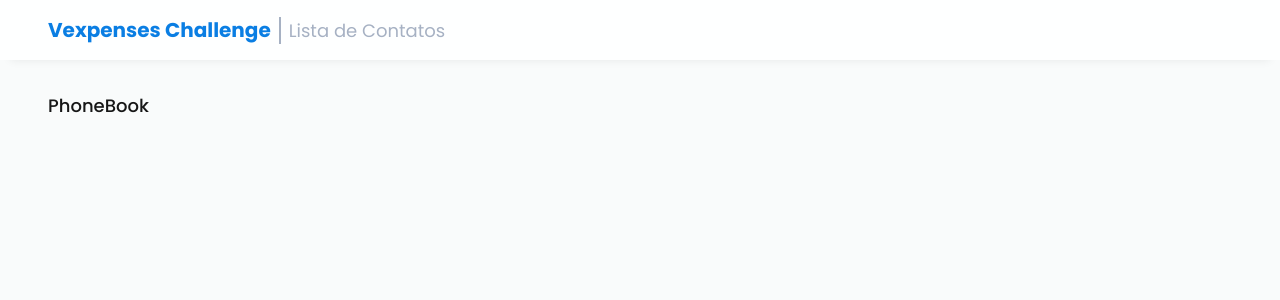
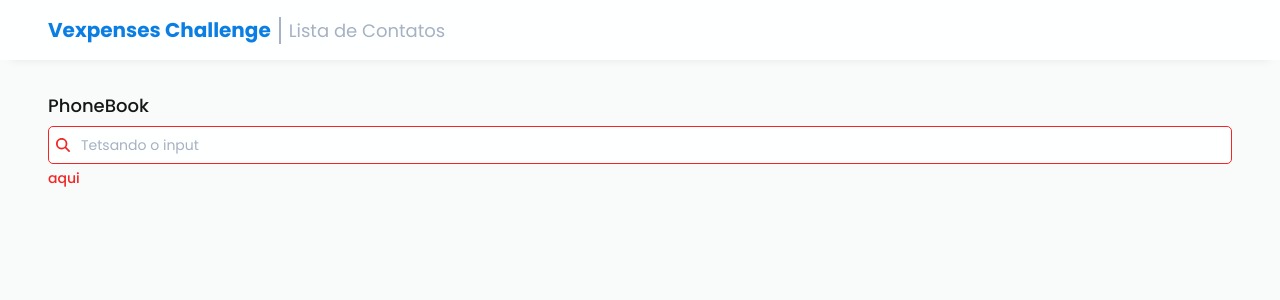
Before and after one commit to Luiz-Fellipe/contact-book, a React (Vite) app: page / in a window 1280 px wide. Shown: the top 300 px of the page. Built offline with nearby package versions, Linux system fonts and the light colour scheme.

Commit message:
feat: create input with svg component

```diff
--- a/package.json
+++ b/package.json
@@ -10,6 +10,10 @@
     "preview": "vite preview"
   },
   "dependencies": {
+    "@fortawesome/fontawesome-svg-core": "^6.4.0",
+    "@fortawesome/free-regular-svg-icons": "^6.4.0",
+    "@fortawesome/free-solid-svg-icons": "^6.4.0",
+    "@fortawesome/react-fontawesome": "^0.2.0",
     "@radix-ui/react-slot": "^1.0.1",
     "react": "^18.2.0",
     "react-dom": "^18.2.0",
--- /dev/null
+++ b/src/components/inputs/InputSVG/index.tsx
@@ -0,0 +1,91 @@
+import React, { useRef } from 'react';
+import {
+  FieldErrorsImpl,
+  FieldError,
+  Merge,
+  FieldValues,
+} from 'react-hook-form';
+
+import { FontAwesomeIcon } from '@fortawesome/react-fontawesome';
+import { faSearch, IconDefinition } from '@fortawesome/free-solid-svg-icons';
+import { IconProp } from '@fortawesome/fontawesome-svg-core';
+
+// COMPONENTS
+import { Text } from 'components/texts';
+
+// STYLES
+import { WrapperInputSVG, RowInput } from './styles';
+
+interface IInputProps
+  extends React.DetailedHTMLProps<
+    React.InputHTMLAttributes<HTMLInputElement>,
+    HTMLInputElement
+  > {
+  error?: string | FieldError | Merge<FieldError, FieldErrorsImpl<FieldValues>>;
+  loading?: boolean;
+  styleRowInput?: React.CSSProperties;
+  icon?: IconProp | IconDefinition;
+  styleIcon?: React.CSSProperties;
+}
+
+export const InputSVG = React.forwardRef<HTMLInputElement, IInputProps>(
+  (
+    {
+      error,
+      loading = false,
+      disabled = false,
+      className,
+      styleRowInput,
+      icon,
+      styleIcon,
+      onMouseEnter,
+      onMouseOut,
+      onFocus,
+      onBlur,
+      ...rest
+    },
+    ref
+  ) => {
+    const iconRef = useRef<SVGSVGElement>(null);
+
+    return (
+      <WrapperInputSVG className={className}>
+        <RowInput $loading={loading} $withError={!!error} style={styleRowInput}>
+          <FontAwesomeIcon
+            ref={iconRef}
+            icon={icon || faSearch}
+            style={styleIcon}
+          />
+          <input
+            ref={ref}
+            {...rest}
+            disabled={disabled || loading}
+            onMouseEnter={(event) => {
+              iconRef.current?.classList.add('hover');
+              onMouseEnter?.(event);
+            }}
+            onMouseOut={(event) => {
+              iconRef.current?.classList.remove('hover');
+              onMouseOut?.(event);
+            }}
+            onFocus={(event) => {
+              iconRef.current?.classList.add('focus');
+              onFocus?.(event);
+            }}
+            onBlur={(event) => {
+              iconRef.current?.classList.remove('focus');
+              onBlur?.(event);
+            }}
+          />
+        </RowInput>
+        {error && (
+          <Text $fontSize="sm" color="danger" $fontWeight="medium">
+            <span>{error as string}</span>
+          </Text>
+        )}
+      </WrapperInputSVG>
+    );
+  }
+);
+
+InputSVG.displayName = 'InputSVG';
--- /dev/null
+++ b/src/components/inputs/InputSVG/styles.ts
@@ -0,0 +1,50 @@
+import styled from 'styled-components';
+
+import { inputStyle } from '../shared.styles';
+
+export const WrapperInputSVG = styled.div`
+  min-height: 38px;
+  width: 100%;
+  gap: 0.25em;
+  position: relative;
+  display: flex;
+  flex-direction: column;
+  border-radius: 5px;
+`;
+
+type IRowProps = {
+  $loading: boolean;
+  $withError: boolean;
+};
+
+export const RowInput = styled.div<IRowProps>`
+  display: flex;
+  gap: 0.5em;
+  border-radius: inherit;
+
+  position: relative;
+
+  > svg {
+    position: absolute;
+    left: 0.5rem;
+    top: 50%;
+    transform: translateY(-50%);
+    font-size: ${({ theme }) => theme.fontSize.sm};
+    color: ${({ theme, $withError }) =>
+      $withError ? theme.pallet.feedback.danger : theme.pallet.gray.G200};
+    pointer-events: none;
+    transition: all 100ms;
+  }
+  > svg.hover {
+    color: ${({ theme }) => theme.pallet.gray.G100};
+  }
+  > svg.focus {
+    color: ${({ theme }) => theme.pallet.secondary};
+  }
+
+  ${inputStyle['input-primary']};
+
+  > input {
+    padding-left: 2rem;
+  }
+`;
--- a/src/pages/PhoneBook/index.tsx
+++ b/src/pages/PhoneBook/index.tsx
@@ -2,12 +2,17 @@ import React from 'react';
 
 // COMPONENTS
 import { Text } from 'components/texts';
+import { InputSVG } from 'components/inputs/InputSVG';
 
 const PhoneBook: React.FC = () => {
   return (
-    <Text $fontSize="lg" color="black" $fontWeight="medium">
-      <h3>PhoneBook</h3>
-    </Text>
+    <>
+      <Text $fontSize="lg" color="black" $fontWeight="medium">
+        <h3>PhoneBook</h3>
+      </Text>
+
+      <InputSVG placeholder="Tetsando o input" error="aqui" />
+    </>
   );
 };
 
```
Also changed, not shown: 1 other file (tests, documents, lock files or other folders).
